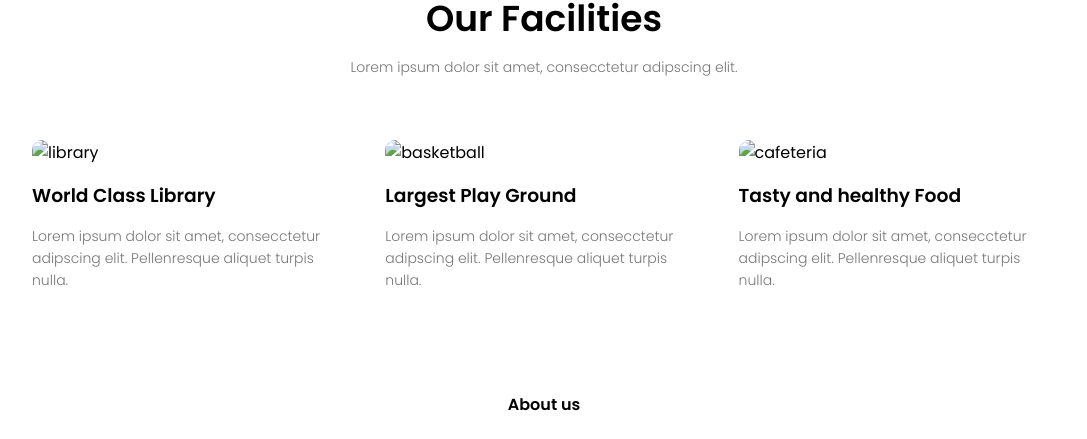
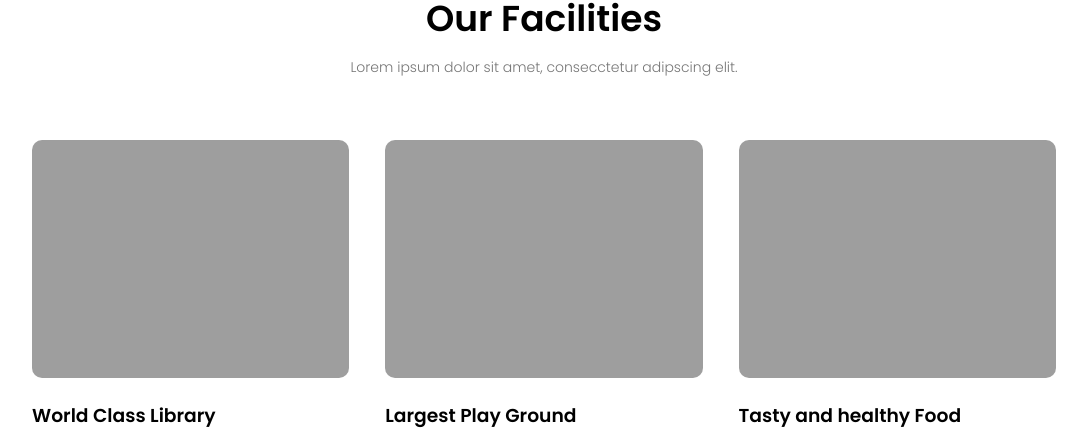
Before and after one commit to DuanWork/website-school, a plain HTML site: page course.html in a window 1280 px wide. Shown: the part 1049-1488 px from the top of the page, without its empty margins (96-1183 px from the left). Drawn offline with Linux system fonts and the light colour scheme; the site is published under a folder, as on GitHub Pages, so addresses that start at the root find nothing.

Commit message:
Add files via upload

```diff
--- a/course.html
+++ b/course.html
@@ -71,19 +71,19 @@
         <p>Lorem ipsum dolor sit amet, consecctetur adipscing elit.</p>
         <div class="row">
             <div class="facilities-col">
-                <img src="/img/library.png" alt="library">
+                <img src="./img/library.png" alt="library">
                 <h3>World Class Library</h3>
                 <p>Lorem ipsum dolor sit amet, consecctetur adipscing elit.
                 Pellenresque aliquet turpis nulla. </p>
             </div>
             <div class="facilities-col">
-                <img src="/img/basketball.png" alt="basketball">
+                <img src="./img/basketball.png" alt="basketball">
                 <h3>Largest Play Ground</h3>
                 <p>Lorem ipsum dolor sit amet, consecctetur adipscing elit.
                 Pellenresque aliquet turpis nulla. </p>
             </div>
             <div class="facilities-col">
-                <img src="/img/cafeteria.png" alt="cafeteria">
+                <img src="./img/cafeteria.png" alt="cafeteria">
                 <h3>Tasty and healthy Food</h3>
                 <p>Lorem ipsum dolor sit amet, consecctetur adipscing elit.
                 Pellenresque aliquet turpis nulla. </p>
```
Also changed, not shown: index.html (+1 -1 lines).
